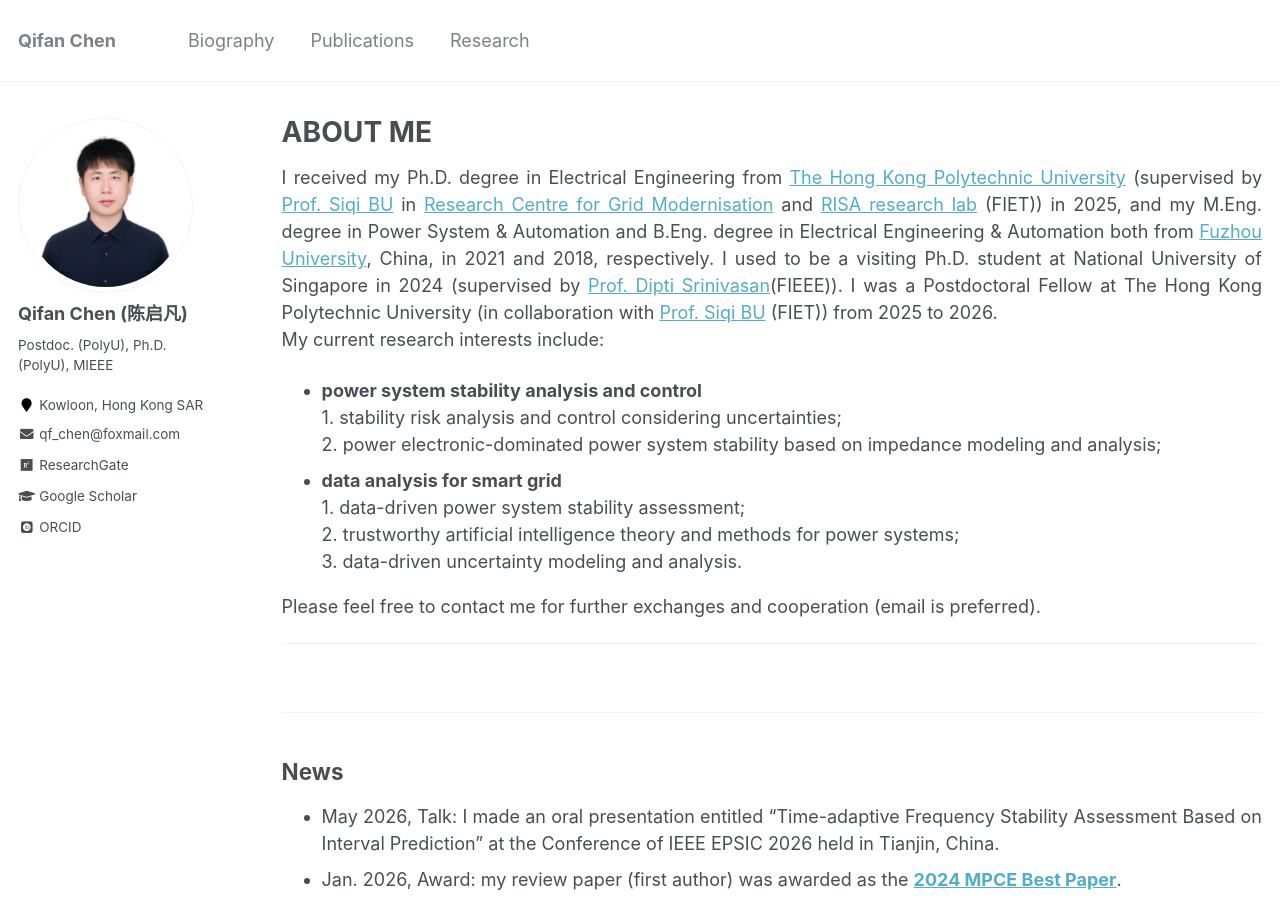
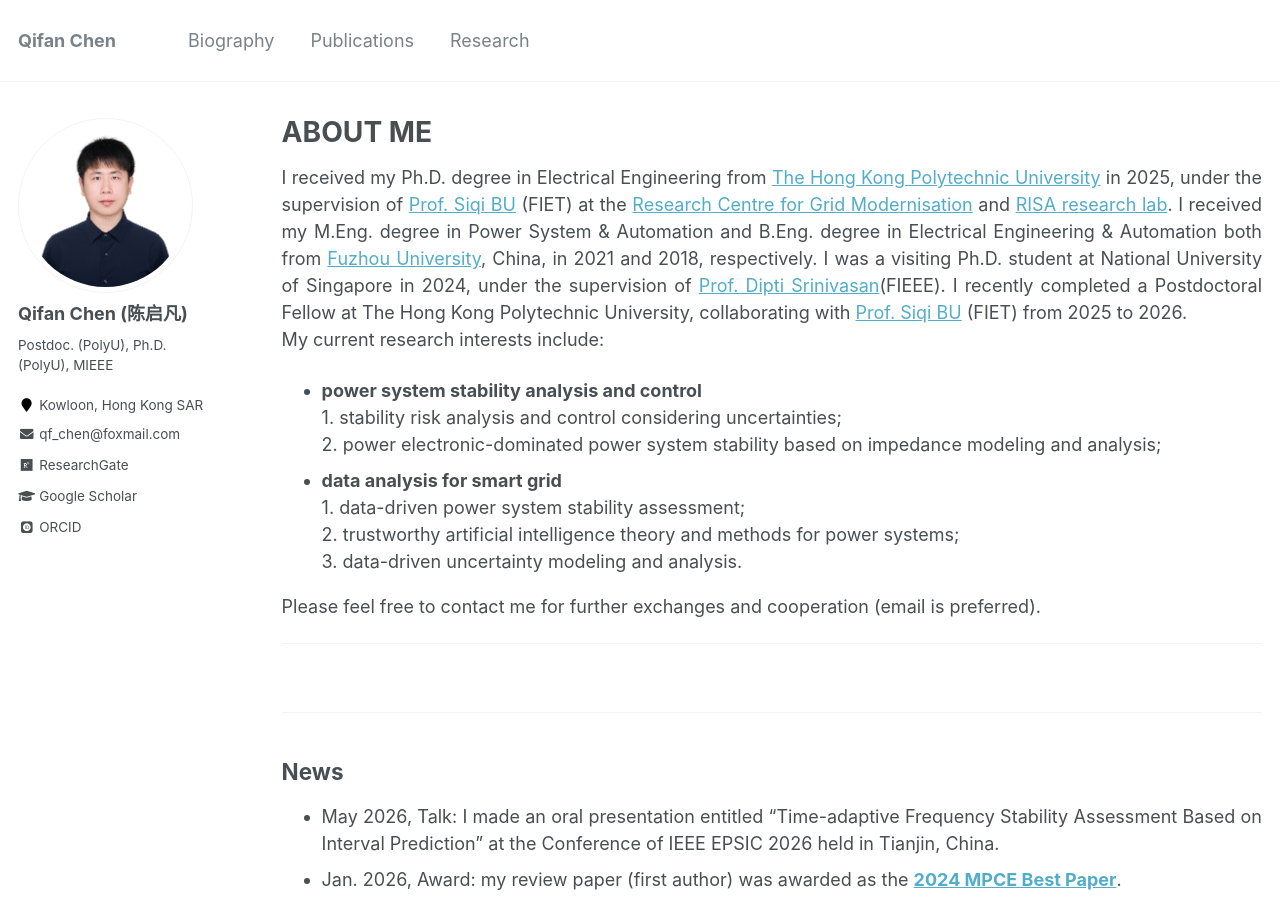
Before and after one commit to ChQf/ChQf.github.io, a Jekyll site: the page built from _pages/about.md, in a window 1280 px wide and 900 px high. Built offline with Jekyll 4.4.1, drawn with Linux system fonts in a browser that asks for light colours; some web fonts are replaced.

Commit message:
Update about.md

```diff
--- a/_pages/about.md
+++ b/_pages/about.md
@@ -9,10 +9,10 @@ redirect_from:
   - /about.html
 ---
 
-I received my Ph.D. degree in Electrical Engineering from [The Hong Kong Polytechnic University](https://www.polyu.edu.hk/){:target="_blank"} (supervised by [Prof. Siqi BU](https://www.polyu.edu.hk/eee/people/academic-staff-and-teaching-staff/prof-bu-siqi/){:target="_blank"} in [Research Centre for Grid Modernisation](https://www.polyu.edu.hk/rcgm/?sc_lang=en){:target="_blank"} and [RISA research lab](https://www.polyu.edu.hk/eee/people/academic-staff-and-teaching-staff/prof-bu-siqi/){:target="_blank"} (FIET)) in 2025,
-and my M.Eng. degree in Power System & Automation and B.Eng. degree in Electrical Engineering & Automation both from [Fuzhou University](https://dqxy.fzu.edu.cn/){:target="_blank"}, China, in 2021 and 2018, respectively.
-I used to be a visiting Ph.D. student at National University of Singapore in 2024 (supervised by [Prof. Dipti Srinivasan](https://www.ece.nus.edu.sg/gems/profhome.html){:target="_blank"}(FIEEE)).
-I was a Postdoctoral Fellow at The Hong Kong Polytechnic University (in collaboration with [Prof. Siqi BU](https://www.polyu.edu.hk/eee/people/academic-staff-and-teaching-staff/prof-bu-siqi/){:target="_blank"} (FIET)) from 2025 to 2026.
+I received my Ph.D. degree in Electrical Engineering from [The Hong Kong Polytechnic University](https://www.polyu.edu.hk/){:target="_blank"} in 2025, under the supervision of [Prof. Siqi BU](https://www.polyu.edu.hk/eee/people/academic-staff-and-teaching-staff/prof-bu-siqi/){:target="_blank"} (FIET) at the [Research Centre for Grid Modernisation](https://www.polyu.edu.hk/rcgm/?sc_lang=en){:target="_blank"} and [RISA research lab](https://www.polyu.edu.hk/eee/people/academic-staff-and-teaching-staff/prof-bu-siqi/){:target="_blank"}.
+I received my M.Eng. degree in Power System & Automation and B.Eng. degree in Electrical Engineering & Automation both from [Fuzhou University](https://dqxy.fzu.edu.cn/){:target="_blank"}, China, in 2021 and 2018, respectively.
+I was a visiting Ph.D. student at National University of Singapore in 2024, under the supervision of [Prof. Dipti Srinivasan](https://www.ece.nus.edu.sg/gems/profhome.html){:target="_blank"}(FIEEE).
+I recently completed a Postdoctoral Fellow at The Hong Kong Polytechnic University, collaborating with [Prof. Siqi BU](https://www.polyu.edu.hk/eee/people/academic-staff-and-teaching-staff/prof-bu-siqi/){:target="_blank"} (FIET) from 2025 to 2026.
 <br>My current research interests include:
 {: .text-justify}
 * **power system stability analysis and control**
```
